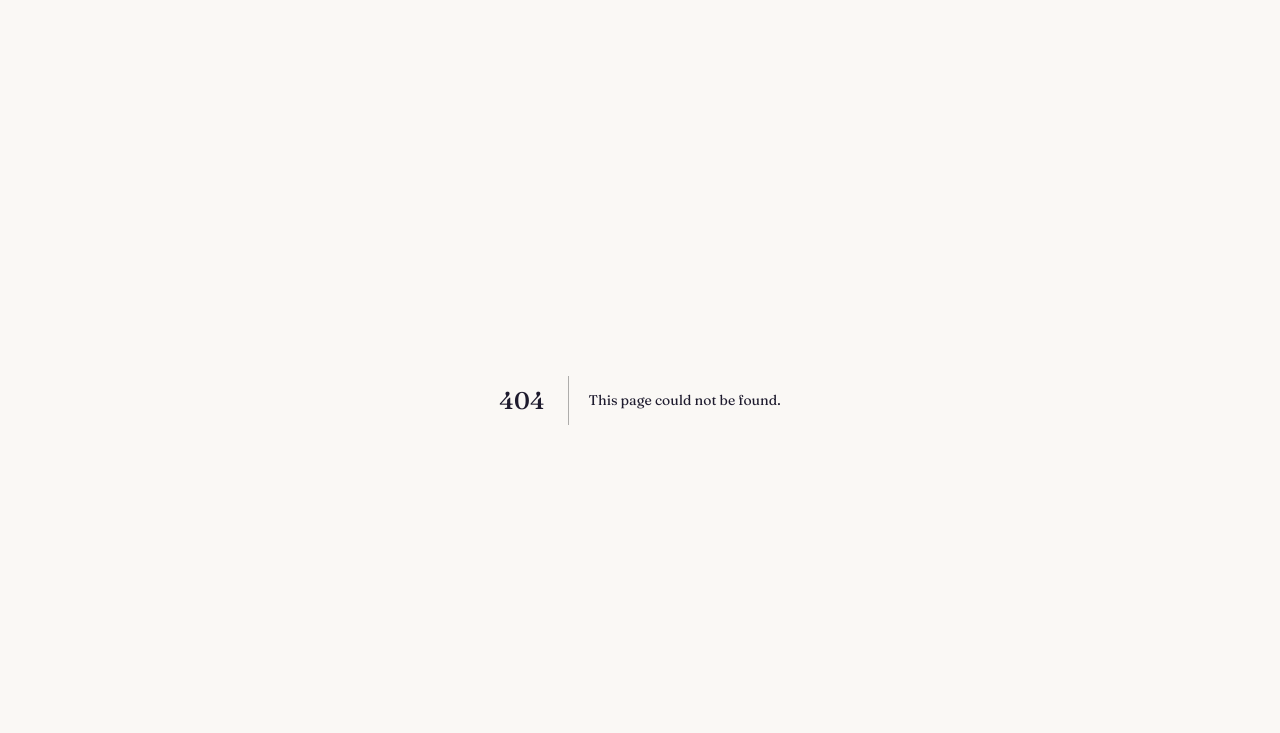
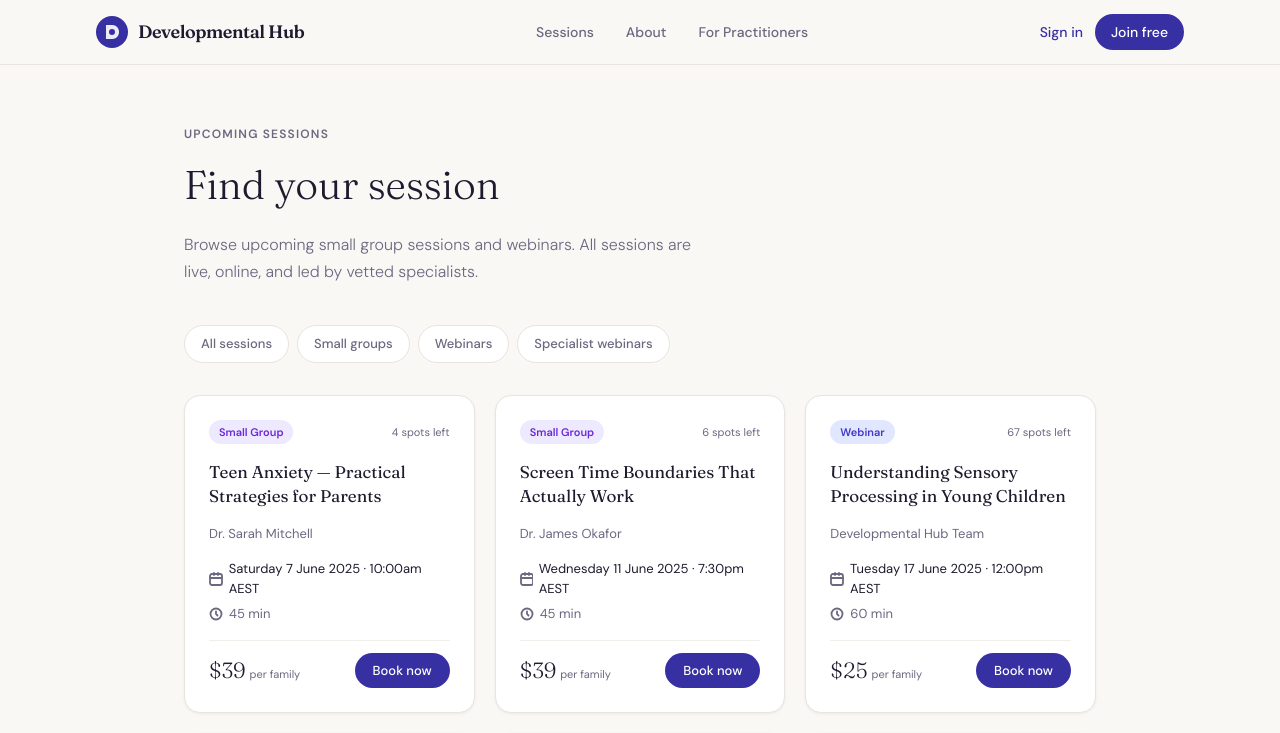
Before and after one commit to developmentalhub/allied-health-assistant-course, a Next.js app: page /sessions in a window 1280 px wide. Before the commit this address had no page. Shown: the top 733 px of the page. Built offline with nearby package versions, Linux system fonts and the light colour scheme.

Commit message:
Add sessions page

```diff
--- /dev/null
+++ b/app/sessions/page.tsx
@@ -0,0 +1,203 @@
+import Navbar from "@/components/Navbar";
+import Link from "next/link";
+
+const placeholderSessions = [
+  {
+    id: "1",
+    type: "group",
+    title: "Teen Anxiety — Practical Strategies for Parents",
+    facilitator: "Dr. Sarah Mitchell",
+    date: "Saturday 7 June 2025",
+    time: "10:00am AEST",
+    price: 39,
+    spots: 8,
+    spotsLeft: 4,
+    duration: "45 min",
+    tag: "Small Group",
+    tagColor: "#ede9fe",
+    tagText: "#6d28d9",
+  },
+  {
+    id: "2",
+    type: "group",
+    title: "Screen Time Boundaries That Actually Work",
+    facilitator: "Dr. James Okafor",
+    date: "Wednesday 11 June 2025",
+    time: "7:30pm AEST",
+    price: 39,
+    spots: 8,
+    spotsLeft: 6,
+    duration: "45 min",
+    tag: "Small Group",
+    tagColor: "#ede9fe",
+    tagText: "#6d28d9",
+  },
+  {
+    id: "3",
+    type: "webinar-owner",
+    title: "Understanding Sensory Processing in Young Children",
+    facilitator: "Developmental Hub Team",
+    date: "Tuesday 17 June 2025",
+    time: "12:00pm AEST",
+    price: 25,
+    spots: 100,
+    spotsLeft: 67,
+    duration: "60 min",
+    tag: "Webinar",
+    tagColor: "#e0e7ff",
+    tagText: "#4338ca",
+  },
+  {
+    id: "4",
+    type: "group",
+    title: "Navigating Divorce With Your Kids",
+    facilitator: "Dr. Priya Sharma",
+    date: "Thursday 19 June 2025",
+    time: "7:00pm AEST",
+    price: 39,
+    spots: 8,
+    spotsLeft: 3,
+    duration: "45 min",
+    tag: "Small Group",
+    tagColor: "#ede9fe",
+    tagText: "#6d28d9",
+  },
+  {
+    id: "5",
+    type: "webinar-facilitator",
+    title: "ADHD at Home — Building Structure Without Conflict",
+    facilitator: "Dr. Lena Kovacs",
+    date: "Monday 23 June 2025",
+    time: "11:00am AEST",
+    price: 79,
+    spots: 100,
+    spotsLeft: 44,
+    duration: "60 min",
+    tag: "Specialist Webinar",
+    tagColor: "#dbeafe",
+    tagText: "#1d4ed8",
+  },
+  {
+    id: "6",
+    type: "webinar-facilitator",
+    title: "Sleep Solutions for Children With Developmental Needs",
+    facilitator: "Dr. Marcus Webb",
+    date: "Saturday 28 June 2025",
+    time: "9:00am AEST",
+    price: 79,
+    spots: 100,
+    spotsLeft: 81,
+    duration: "60 min",
+    tag: "Specialist Webinar",
+    tagColor: "#dbeafe",
+    tagText: "#1d4ed8",
+  },
+];
+
+export default function SessionsPage() {
+  return (
+    <main style={{ minHeight: "100vh", backgroundColor: "#faf8f5" }}>
+      <Navbar />
+
+      {/* Header */}
+      <section style={{ maxWidth: "960px", margin: "0 auto", padding: "60px 24px 40px" }}>
+        <p style={{ fontSize: "12px", fontWeight: 600, letterSpacing: "0.1em", textTransform: "uppercase", color: "#6b6880", marginBottom: "12px" }}>
+          Upcoming sessions
+        </p>
+        <h1 style={{ fontFamily: "var(--font-display)", fontSize: "40px", fontWeight: 300, color: "#1e1b2e", marginBottom: "16px" }}>
+          Find your session
+        </h1>
+        <p style={{ fontSize: "16px", color: "#6b6880", maxWidth: "520px", lineHeight: 1.7, fontWeight: 300 }}>
+          Browse upcoming small group sessions and webinars. All sessions are live, online, and led by vetted specialists.
+        </p>
+      </section>
+
+      {/* Filter tabs */}
+      <section style={{ maxWidth: "960px", margin: "0 auto", padding: "0 24px 32px" }}>
+        <div style={{ display: "flex", gap: "8px", flexWrap: "wrap" }}>
+          {[
+            { label: "All sessions", href: "/sessions" },
+            { label: "Small groups", href: "/sessions?type=group" },
+            { label: "Webinars", href: "/sessions?type=webinar-owner" },
+            { label: "Specialist webinars", href: "/sessions?type=webinar-facilitator" },
+          ].map((tab) => (
+            <Link
+              key={tab.label}
+              href={tab.href}
+              style={{ fontSize: "13px", fontWeight: 500, padding: "8px 16px", borderRadius: "999px", border: "1px solid #e8e4de", color: "#6b6880", textDecoration: "none", backgroundColor: "white" }}
+            >
+              {tab.label}
+            </Link>
+          ))}
+        </div>
+      </section>
+
+      {/* Sessions grid */}
+      <section style={{ maxWidth: "960px", margin: "0 auto", padding: "0 24px 80px" }}>
+        <div style={{ display: "grid", gridTemplateColumns: "repeat(auto-fill, minmax(280px, 1fr))", gap: "20px" }}>
+          {placeholderSessions.map((session) => (
+            <div
+              key={session.id}
+              style={{ backgroundColor: "white", borderRadius: "16px", border: "1px solid #e8e4de", padding: "24px", display: "flex", flexDirection: "column", gap: "16px", boxShadow: "0 1px 3px rgba(0,0,0,0.06)" }}
+            >
+              {/* Tag + spots */}
+              <div style={{ display: "flex", alignItems: "center", justifyContent: "space-between" }}>
+                <span style={{ fontSize: "11px", fontWeight: 600, padding: "4px 10px", borderRadius: "999px", backgroundColor: session.tagColor, color: session.tagText }}>
+                  {session.tag}
+                </span>
+                <span style={{ fontSize: "11px", color: session.spotsLeft <= 3 ? "#dc2626" : "#6b6880", fontWeight: session.spotsLeft <= 3 ? 600 : 400 }}>
+                  {session.spotsLeft} spot{session.spotsLeft !== 1 ? "s" : ""} left
+                </span>
+              </div>
+
+              {/* Title */}
+              <h3 style={{ fontFamily: "var(--font-display)", fontSize: "17px", fontWeight: 400, color: "#1e1b2e", lineHeight: 1.4, margin: 0 }}>
+                {session.title}
+              </h3>
+
+              {/* Facilitator */}
+              <p style={{ fontSize: "13px", color: "#6b6880", margin: 0 }}>
+                {session.facilitator}
+              </p>
+
+              {/* Date/time/duration */}
+              <div style={{ display: "flex", flexDirection: "column", gap: "6px" }}>
+                <div style={{ display: "flex", alignItems: "center", gap: "6px", fontSize: "13px", color: "#1e1b2e" }}>
+                  <svg width="14" height="14" fill="none" stroke="#6b6880" strokeWidth="1.8">
+                    <rect x="1" y="2" width="12" height="11" rx="2"/>
+                    <path d="M1 6h12M5 1v2M9 1v2" strokeLinecap="round"/>
+                  </svg>
+                  {session.date} · {session.time}
+                </div>
+                <div style={{ display: "flex", alignItems: "center", gap: "6px", fontSize: "13px", color: "#6b6880" }}>
+                  <svg width="14" height="14" fill="none" stroke="#6b6880" strokeWidth="1.8">
+                    <circle cx="7" cy="7" r="5.5"/>
+                    <path d="M7 4.5V7l1.5 1.5" strokeLinecap="round"/>
+                  </svg>
+                  {session.duration}
+                </div>
+              </div>
+
+              {/* Price + CTA */}
+              <div style={{ display: "flex", alignItems: "center", justifyContent: "space-between", paddingTop: "12px", borderTop: "1px solid #f0eee9", marginTop: "auto" }}>
+                <div>
+                  <span style={{ fontFamily: "var(--font-display)", fontSize: "22px", fontWeight: 300, color: "#1e1b2e" }}>
+                    ${session.price}
+                  </span>
+                  <span style={{ fontSize: "11px", color: "#6b6880", marginLeft: "4px" }}>per family</span>
+                </div>
+                <Link
+                  href={`/sessions/${session.id}`}
+                  style={{ backgroundColor: "#3730a3", color: "white", padding: "8px 18px", borderRadius: "999px", fontSize: "13px", fontWeight: 500, textDecoration: "none" }}
+                >
+                  Book now
+                </Link>
+              </div>
+            </div>
+          ))}
+        </div>
+      </section>
+
+    </main>
+  );
+}
```
